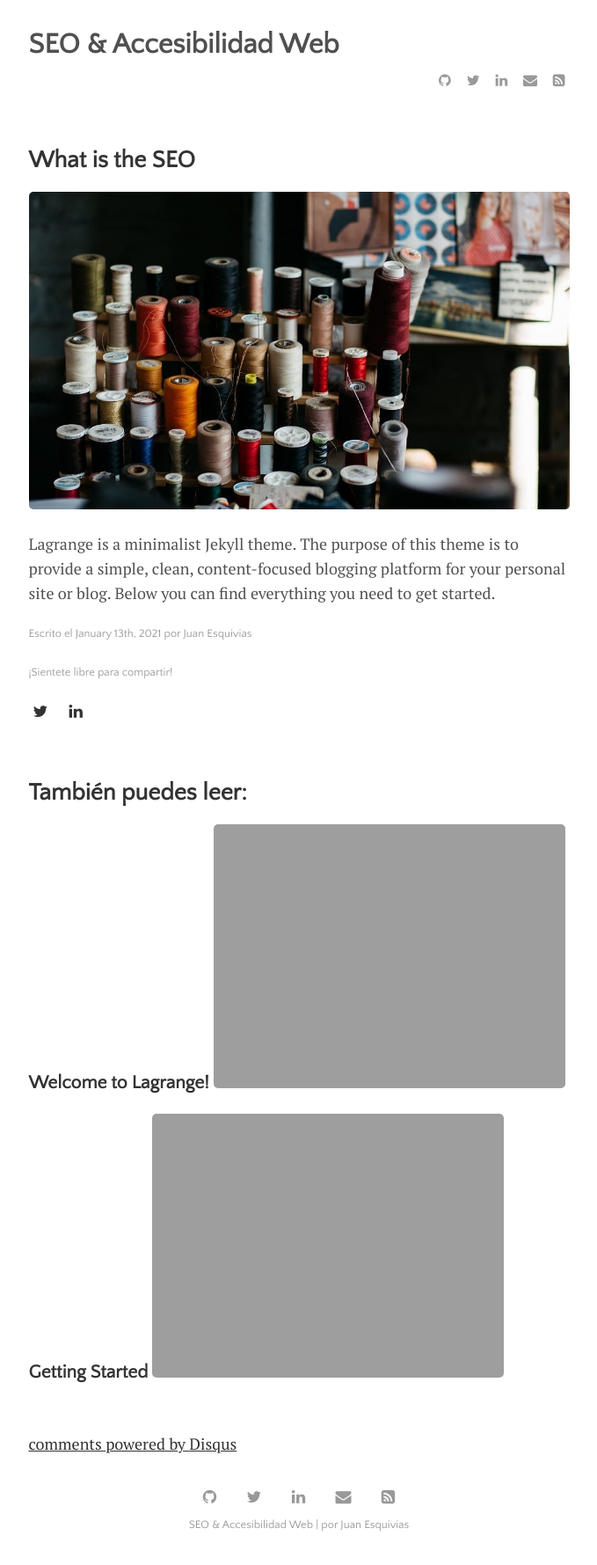
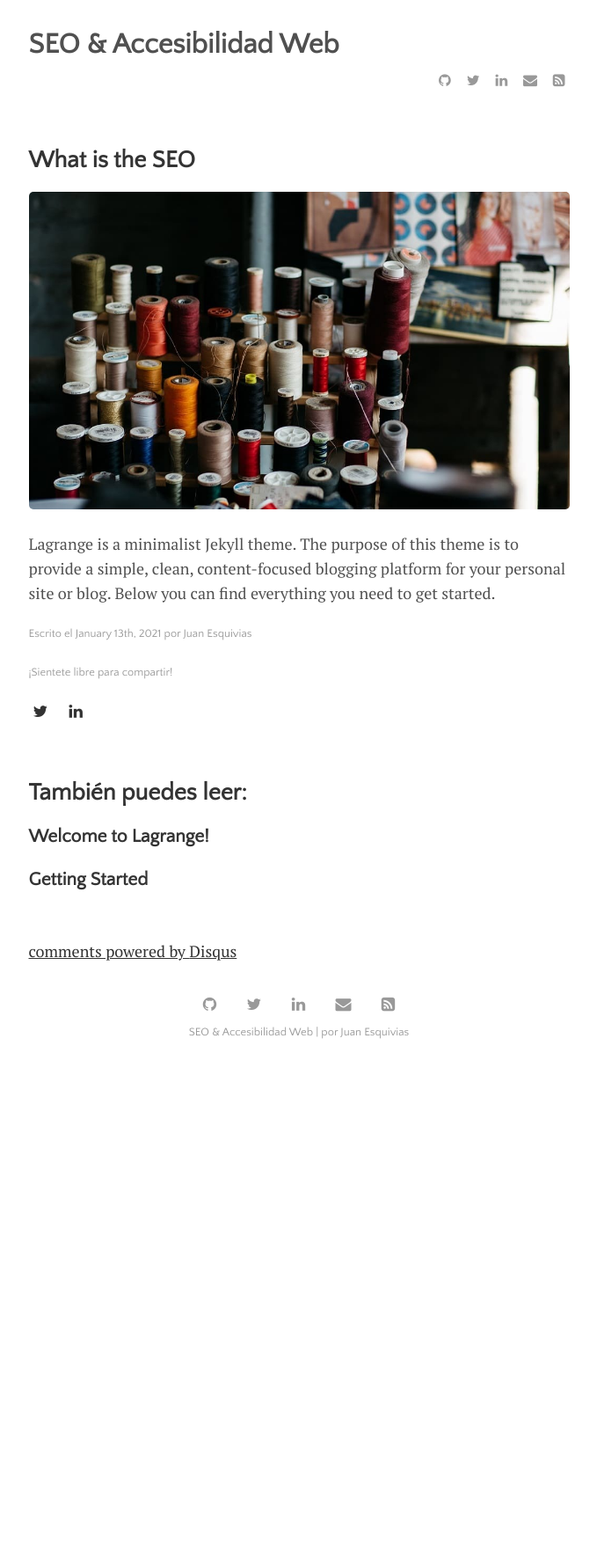
Before and after one commit to JuanEsquiviasO/blog, a Jekyll site: the page built from _posts/2021-01-13-what-is.seo.md, in a window 1280 px wide. Shown: the whole page at 88% size, without its empty margins (300-979 px from the left). Built offline with Jekyll 4.4.1, drawn with Linux system fonts in a browser that asks for light colours; comment, search, counter and statistics services are not loaded; after the commit the page ends 1219 px from its top, so only the background shows below that.

Commit message:
Hide related-post only images and dates

```diff
--- a/_includes/related-posts.html
+++ b/_includes/related-posts.html
@@ -10,7 +10,6 @@
             <h3>
               <a href="{{ site.github.url }}{{ mypost.url }}">
                 {{ mypost.title }}
-                <img src="{{ site.url }}{{ site.baseurl }}/assets/img/{{ mypost.image.teaser }}">
                 <!-- <img src="{{ site.url }}{{ site.baseurl }}/images/{{ mypost.image.teaser }}"> -->
                 <!-- <small>{{ mypost.date | date: "%B %-d, %Y" }}</small> -->
               </a>
```
